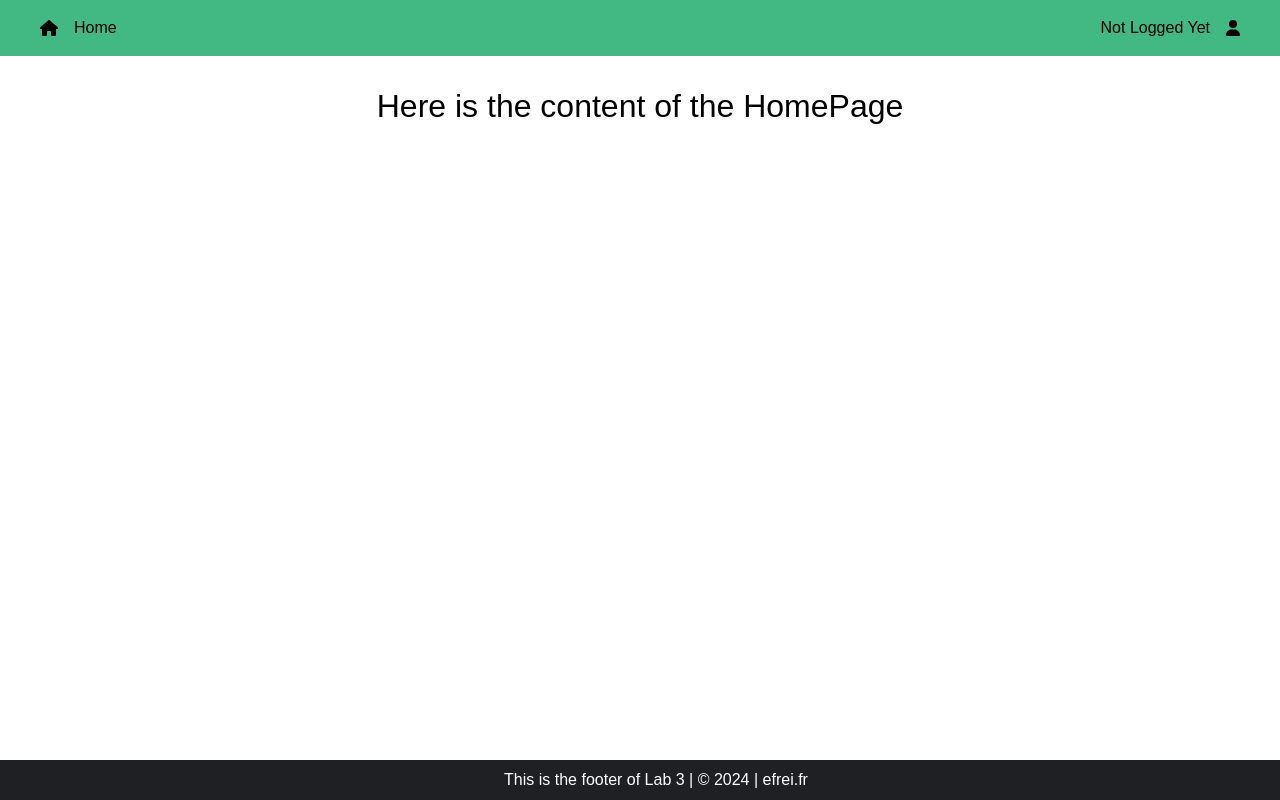
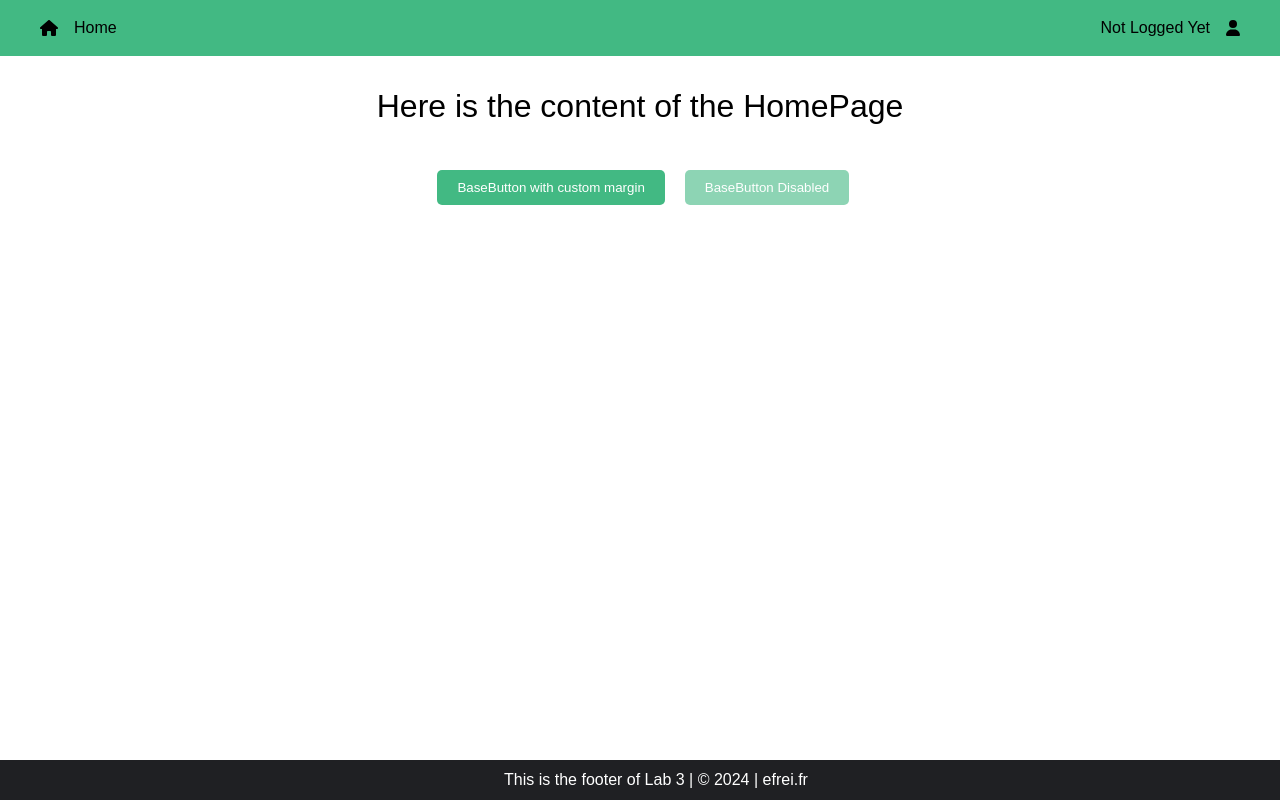
Before and after one commit to LucasKoc/TP3-ST2AWD, a Vue app in the folder vue-oath-microsoft-graph/: page / in a window 1280 px wide. Shown: the top 800 px of the page. Built offline with nearby package versions, Linux system fonts and the light colour scheme.

Commit message:
Ex 7: create BaseButton with primary color

```diff
--- /dev/null
+++ b/vue-oath-microsoft-graph/src/components/BaseButton.vue
@@ -0,0 +1,53 @@
+<script>
+export default {
+  name: "BaseButton",
+  props: {
+    disabled: {
+      type: Boolean,
+      default: false,
+    },
+  },
+  methods: {
+    handleClick(event) {
+      if (this.disabled) {
+        event.preventDefault();
+      }
+    },
+  },
+};
+</script>
+
+<template>
+  <button
+      v-bind="$attrs"
+      :disabled="disabled"
+      :class="{ 'disabled': disabled }"
+      @click="handleClick">
+    <slot></slot>
+  </button>
+</template>
+
+<style scoped>
+button {
+  margin: 0.5em;
+  padding: 10px 20px;
+  background-color: #42b983;
+  color: white;
+  border: none;
+  border-radius: 5px;
+  cursor: pointer;
+  transition: background-color 0.3s ease, transform 0.3s ease;
+}
+
+button:hover:not(.disabled),
+button:focus:not(.disabled) {
+  background-color: #36876d;
+  transform: scale(1.10);
+}
+
+button.disabled {
+  background-color: #42b983;
+  cursor: not-allowed;
+  opacity: 0.6;
+}
+</style>
--- a/vue-oath-microsoft-graph/src/pages/HomePage.vue
+++ b/vue-oath-microsoft-graph/src/pages/HomePage.vue
@@ -1,12 +1,24 @@
 <script>
+import BaseButton from "@/components/BaseButton.vue";
+
 export default {
-  name: "HomePage"
+  name: "HomePage",
+  components: {
+    BaseButton,
+  },
 }
 </script>
 
 <template>
-  <div>
-    <p>Here is the content of the HomePage</p>
+  <div class="main">
+    <div>
+      <p>Here is the content of the HomePage</p>
+    </div>
+
+    <div>
+      <base-button style="margin: 1em;" role="button">BaseButton with custom margin</base-button>
+      <base-button role="button" :disabled="true">BaseButton Disabled</base-button>
+    </div>
   </div>
 </template>
 
@@ -15,4 +27,16 @@ p {
   font-size: 2em;
   text-align: center;
 }
+
+div.main {
+  display: flex;
+  flex-direction: column;
+  align-items: center;
+}
+
+div {
+  display: flex;
+  flex-direction: row;
+  align-items: center;
+}
 </style>
```
Also changed, not shown: 1 other file (tests, documents, lock files or other folders).
